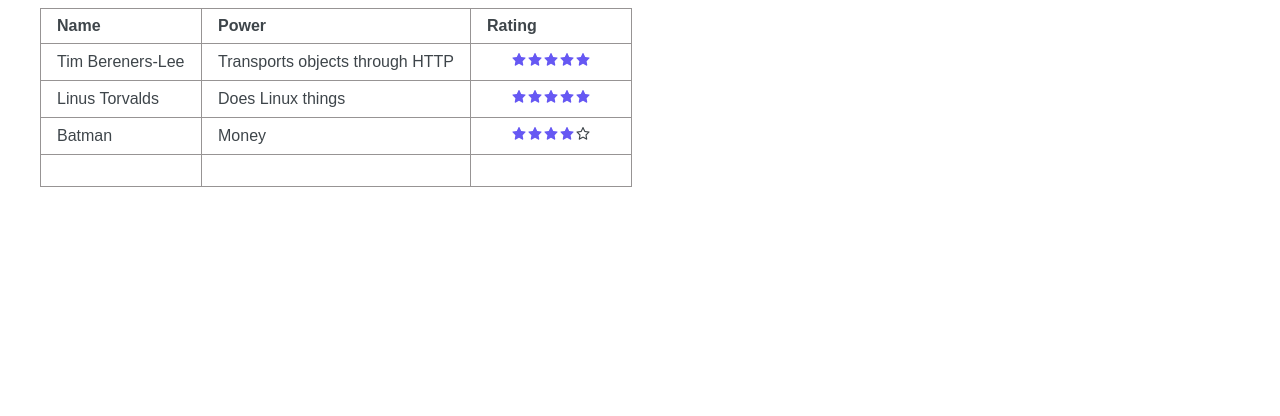
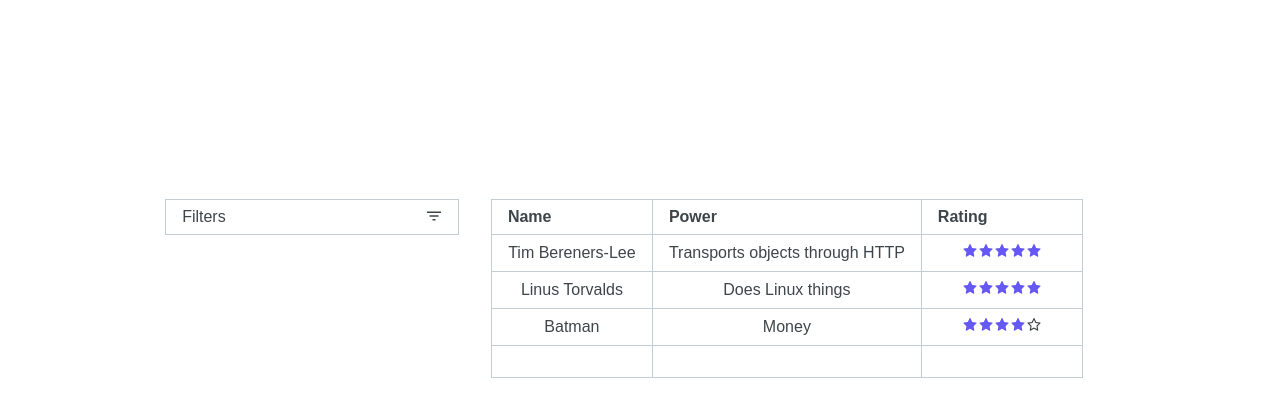
Before and after one commit to Hakeemmidan/unishf, a React (Create React App) app: page / in a window 1280 px wide. Shown: the top 416 px of the page. Built offline with nearby package versions, Linux system fonts and the light colour scheme.

Commit message:
Add and style HeroesFilter component

```diff
--- a/package.json
+++ b/package.json
@@ -7,6 +7,7 @@
     "@testing-library/react": "^11.1.0",
     "@testing-library/user-event": "^12.1.10",
     "react": "^17.0.2",
+    "react-collapsible": "^2.8.4",
     "react-dom": "^17.0.2",
     "react-icons": "^4.3.1",
     "react-router-dom": "6",
--- a/src/pages/heroes/HeroesFilter.jsx
+++ b/src/pages/heroes/HeroesFilter.jsx
@@ -0,0 +1,119 @@
+import React, { useState } from 'react';
+import PropTypes from 'prop-types';
+import styled from 'styled-components';
+import Collapsible from 'react-collapsible';
+import { IoMdSearch, IoMdFunnel } from 'react-icons/io';
+import { BsToggleOff, BsToggleOn } from 'react-icons/bs';
+
+const HeroesFilterContainer = styled.div`
+  border: ${(props) => props.theme.rems.border} solid ${(props) => props.theme.colors.border};
+  height: fit-content;
+  min-width: 10rem;
+  padding: 0.5rem 1rem;
+`;
+
+const TogglableContainer = styled.div`
+  display: flex;
+  justify-content: space-between;
+  &:hover {
+    cursor: pointer;
+  }
+`;
+
+const SearchFieldContainer = styled.div`
+  display: flex;
+  align-items: center;
+  padding: 0 0.1rem;
+  padding: 0 0.4rem;
+  border: 0.15rem solid lightgray;
+  &:focus-within {
+    border: 0.15rem solid ${(props) => props.theme.colors.primary};
+  }
+`;
+
+const SearchFieldInput = styled.input`
+  height: 2rem;
+  border: none;
+  padding: 0 0.5rem;
+  font-size: 1rem;
+  outline: none;
+`;
+
+const CollapsibleChildrenContainer = styled.div`
+  min-height: 9rem;
+  display: flex;
+  align-items: center;
+  justify-content: center;
+  flex-direction: column;
+`;
+
+const SortContainer = styled.div`
+  width: 100%;
+  padding: 0.5rem 0;
+  display: flex;
+  align-items: center;
+`;
+
+const SortByPowerTxtContainer = styled.span`
+  padding-right: 0.5rem;
+`;
+
+const ColoredBsToggleOn = styled(BsToggleOn)`
+  fill: ${(props) => props.theme.colors.secondary};
+`;
+
+const UpsideDownIoMdFunnel = styled(IoMdFunnel)`
+  transform: scaleY(-1);
+`;
+
+export const HeroesFilter = () => {
+  const [inputVal, setInputVal] = useState('');
+  const [collapsibleIsOpen, setCollapsibleIsOpen] = useState(false);
+  const [toggleIsOn, setToggleIsOn] = useState(false);
+
+  const handleInputChange = (e) => {
+    // search
+    setInputVal(e.target.value);
+  };
+
+  return (
+    <HeroesFilterContainer>
+      <Collapsible
+        onOpening={() => setCollapsibleIsOpen(true)}
+        onClosing={() => setCollapsibleIsOpen(false)}
+        trigger={<Trigger collapsibleIsOpen={collapsibleIsOpen} />}
+      >
+        <CollapsibleChildrenContainer>
+          <SearchFieldContainer>
+            <IoMdSearch size={20} />
+            <SearchFieldInput
+              type="text"
+              placeholder="Search"
+              onChange={handleInputChange}
+              value={inputVal}
+            />
+          </SearchFieldContainer>
+          <SortContainer>
+            <SortByPowerTxtContainer>Sort by Power </SortByPowerTxtContainer>
+            {toggleIsOn ? (
+              <ColoredBsToggleOn size={30} onClick={() => setToggleIsOn(false)} />
+            ) : (
+              <BsToggleOff size={30} onClick={() => setToggleIsOn(true)} />
+            )}
+          </SortContainer>
+        </CollapsibleChildrenContainer>
+      </Collapsible>
+    </HeroesFilterContainer>
+  );
+};
+
+const Trigger = ({ collapsibleIsOpen }) => (
+  <TogglableContainer>
+    <>Filters</>
+    {collapsibleIsOpen ? <UpsideDownIoMdFunnel /> : <IoMdFunnel />}
+  </TogglableContainer>
+);
+
+Trigger.propTypes = {
+  collapsibleIsOpen: PropTypes.bool.isRequired
+};
--- a/src/pages/heroes/HeroesTable.jsx
+++ b/src/pages/heroes/HeroesTable.jsx
@@ -7,17 +7,16 @@
 const Table = styled.table`
   border-collapse: collapse;
   margin: 0 2rem;
-  border: 0.07rem solid ${(props) => props.theme.colors.border};
 `;
 
 const Header = styled.th`
-  border: 0.07rem solid #979494;
+  border: ${(props) => props.theme.rems.border} solid ${(props) => props.theme.colors.border};
   padding: 0.5rem 1rem;
   text-align: left;
 `;
 
 const DataCell = styled.td`
-  border: 0.07rem solid #979494;
+  border: ${(props) => props.theme.rems.border} solid ${(props) => props.theme.colors.border};
   padding: 0.5rem 1rem;
   min-width: 8rem;
 `;
--- a/src/pages/heroes/Main.jsx
+++ b/src/pages/heroes/Main.jsx
@@ -1,9 +1,30 @@
 import React from 'react';
 import PropTypes from 'prop-types';
+import styled from 'styled-components';
 import { HeroesTable } from './HeroesTable';
+import { HeroesFilter } from './HeroesFilter';
+
+const AllHeroesPageContainer = styled.div`
+  display: flex;
+  justify-content: center;
+  align-items: center;
+  text-align: center;
+  min-height: 70vh;
+`;
+
+const DisplayFlex = styled.div`
+  display: flex;
+`;
 
 export const AllHeroes = ({ heroes }) => {
-  return <HeroesTable heroes={heroes} />;
+  return (
+    <AllHeroesPageContainer>
+      <DisplayFlex>
+        <HeroesFilter />
+        <HeroesTable heroes={heroes} />
+      </DisplayFlex>
+    </AllHeroesPageContainer>
+  );
 };
 
 AllHeroes.propTypes = {
--- a/src/utils/themes.js
+++ b/src/utils/themes.js
@@ -7,6 +7,9 @@
       border: '#c4cdd3',
       hover: 'cornsilk'
     },
+    rems: {
+      border: '0.07rem'
+    },
     fontFamily: 'sans-serif'
   }
 };
```
Also changed, not shown: 1 other file (tests, documents, lock files or other folders).
